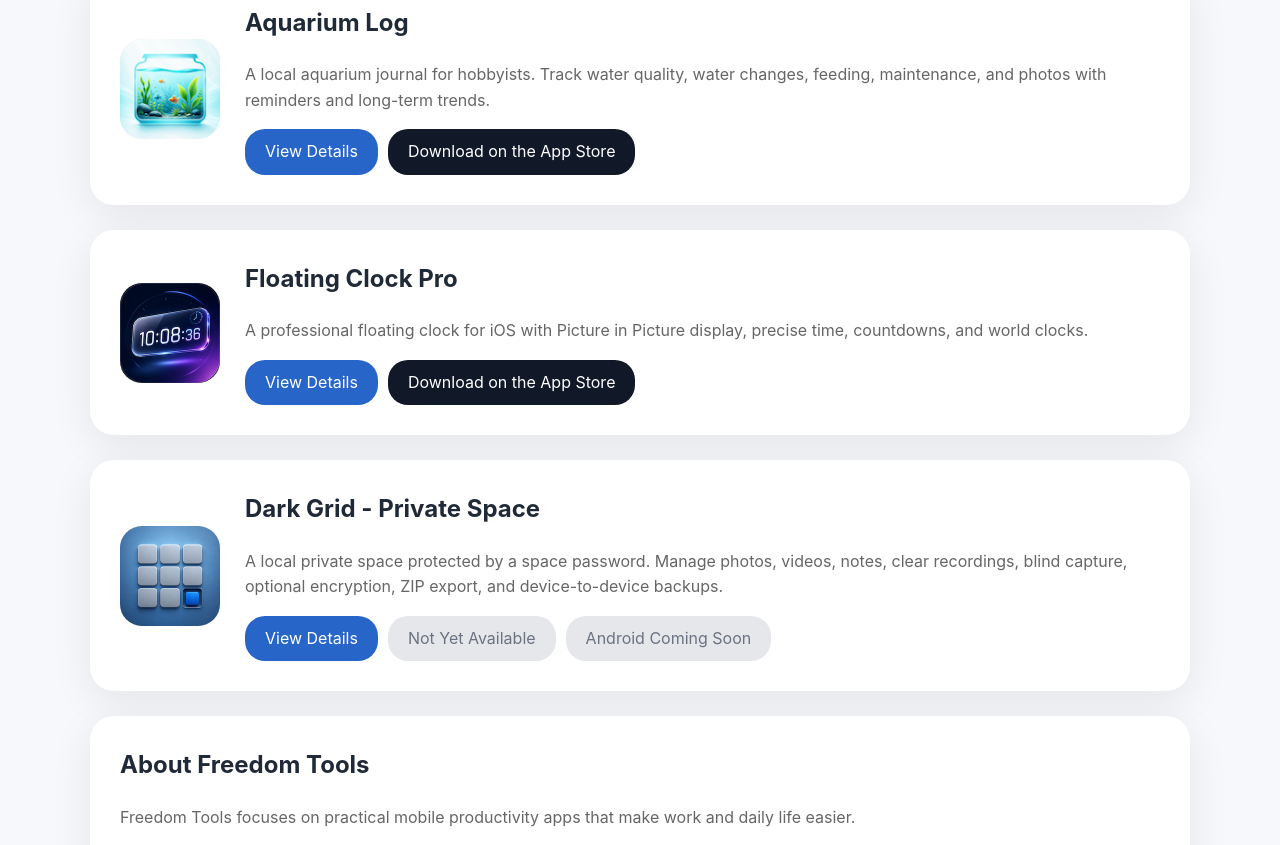
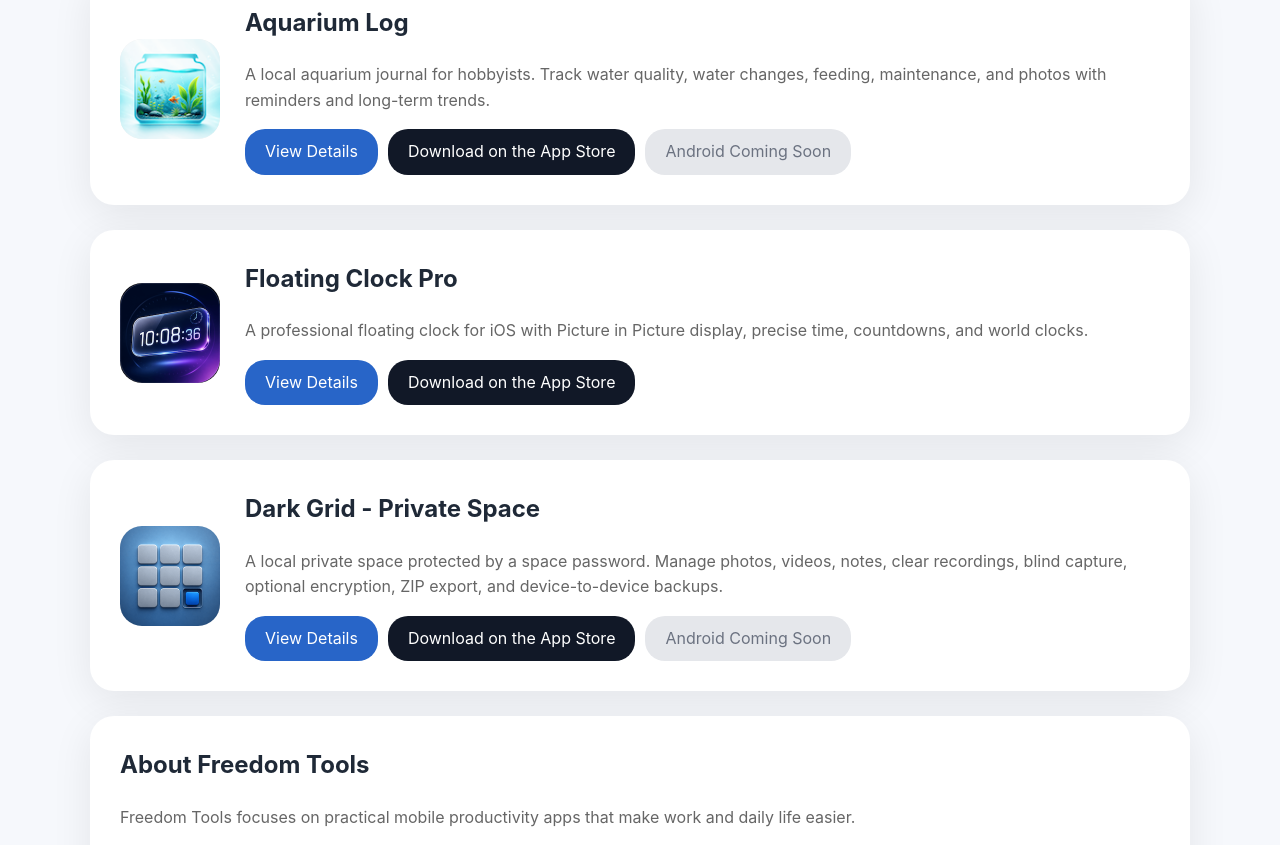
Before and after one commit to Spriea/freedom-tools, a plain HTML site: page index.html in a window 1280 px wide. Shown: the part 340-1185 px from the top of the page. Drawn offline with Linux system fonts and the light colour scheme.

Commit message:
更新暗格计算器上线说明

```diff
--- a/index.html
+++ b/index.html
@@ -37,6 +37,7 @@
           <div class="store-actions">
             <a class="button" href="./apps/aquarium-log/" data-i18n="details">查看详情</a>
             <a class="button store" href="https://apps.apple.com/app/id6800560984" target="_blank" rel="noopener" data-i18n="appStoreDownload">App Store 下载</a>
+            <span class="button unavailable" role="status" data-i18n="androidNotAvailable">Android 敬请期待</span>
           </div>
         </div>
       </article>
@@ -60,7 +61,7 @@
           <p data-i18n="darkGridDescription">使用空间密码保护的本地私人空间。支持照片、视频、笔记、清晰录音、盲拍、可选加密、ZIP 导出和跨设备备份。</p>
           <div class="store-actions">
             <a class="button" href="./apps/dark-grid-calculator/" data-i18n="details">查看详情</a>
-            <span class="button store unavailable" role="status" data-i18n="notAvailable">暂未上线</span>
+            <a class="button store" href="https://apps.apple.com/app/id6798994319" target="_blank" rel="noopener" data-i18n="appStoreDownload">App Store 下载</a>
             <span class="button unavailable" role="status" data-i18n="androidNotAvailable">Android 敬请期待</span>
           </div>
         </div>
```
